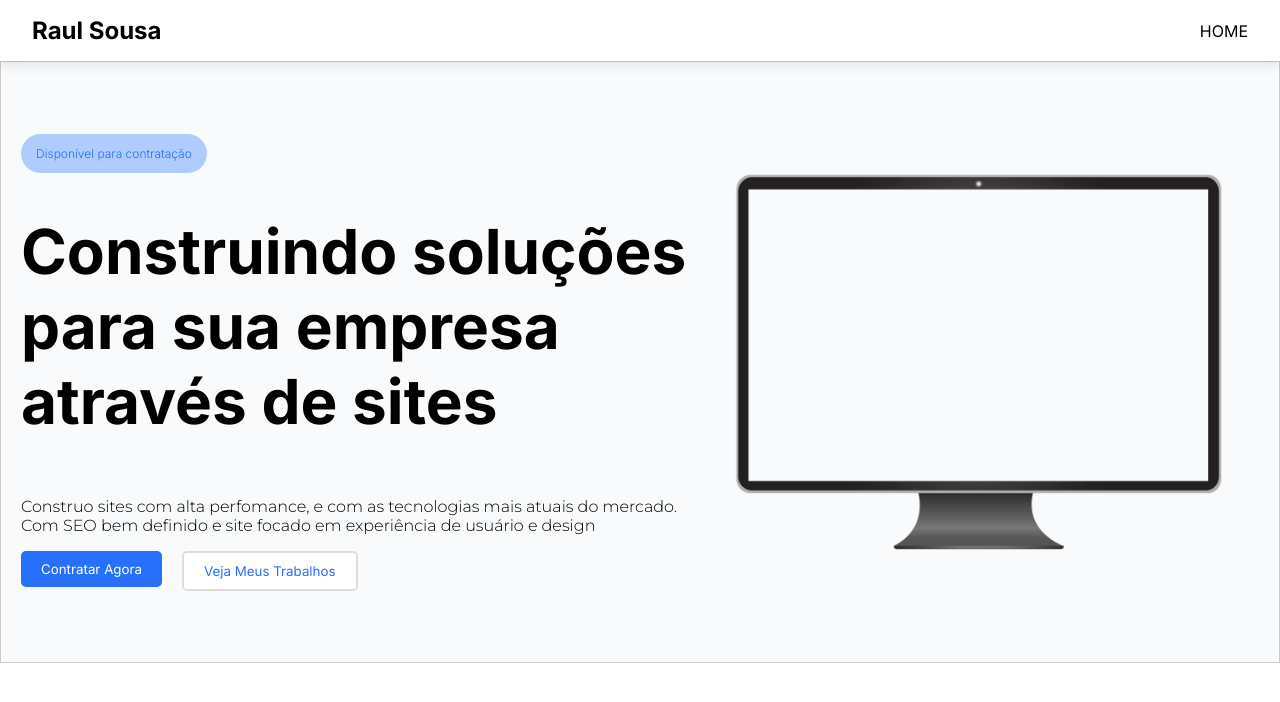
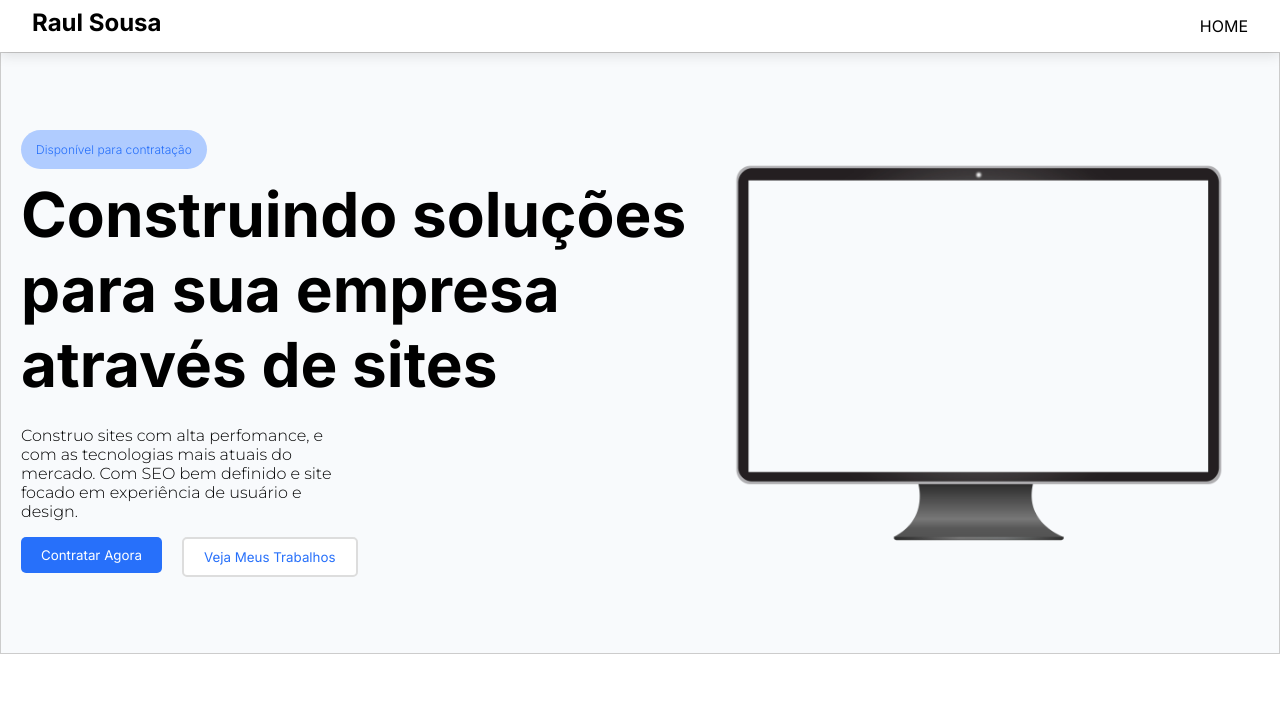
Before and after one commit to codArtic0/portfolio, a React (Vite) app: page / in a window 1280 px wide. Shown: the top 702 px of the page. Built offline with nearby package versions, Linux system fonts and the light colour scheme.

Commit message:
STYLE: Paragraph size

```diff
--- a/src/pages/Home.jsx
+++ b/src/pages/Home.jsx
@@ -9,7 +9,9 @@ export default function Home() {
                     <p>Disponível para contratação</p>
                 </div>
                 <h1>Construindo soluções para sua empresa através de sites</h1>
-                <p>Construo sites com alta perfomance, e com as tecnologias mais atuais do mercado. Com SEO bem definido e site focado em experiência de usuário e design</p>
+                <div className="paragraph-description">
+                    <p>Construo sites com alta perfomance, e com as tecnologias mais atuais do mercado. Com SEO bem definido e site focado em experiência de usuário e design.</p>
+                </div>
                 <div className="button-group">
                     <a href="https://wa.me/5587999967672?text=Ol%C3%A1!%20Vim%20pelo%20seu%20portf%C3%B3lio%20e%20gostaria%20de%20comprar%20um%20site!"><Button variant="primary"> Contratar Agora </Button></a>
                     <Button variant="secondary"> Veja Meus Trabalhos </Button>
--- a/src/styles/Home.css
+++ b/src/styles/Home.css
@@ -21,11 +21,16 @@
 h1{
     font-family: var(--fonte-principal);
     font-size: 62px;
+    margin: 8px 0px;
 }
 
 p{
     font-family: var(--fonte-destaque);
     font-weight: 300;
+}
+
+.paragraph-description{
+    width: 50%;
 }
 
 .button-group{
```
